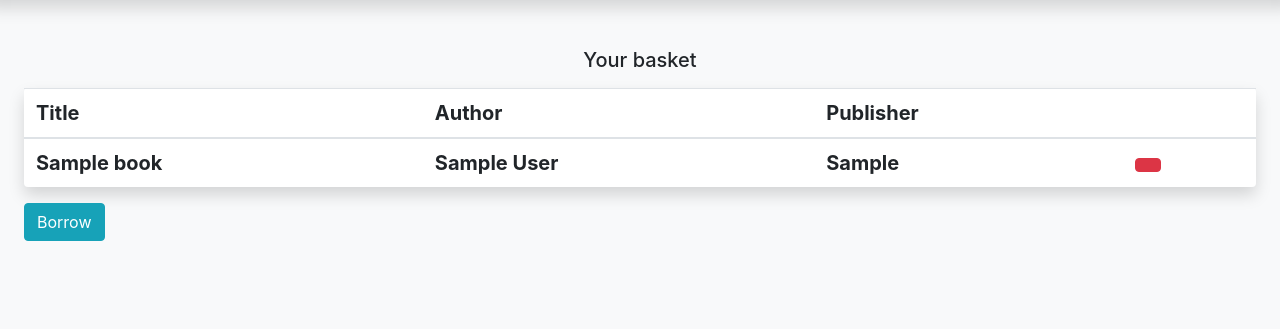
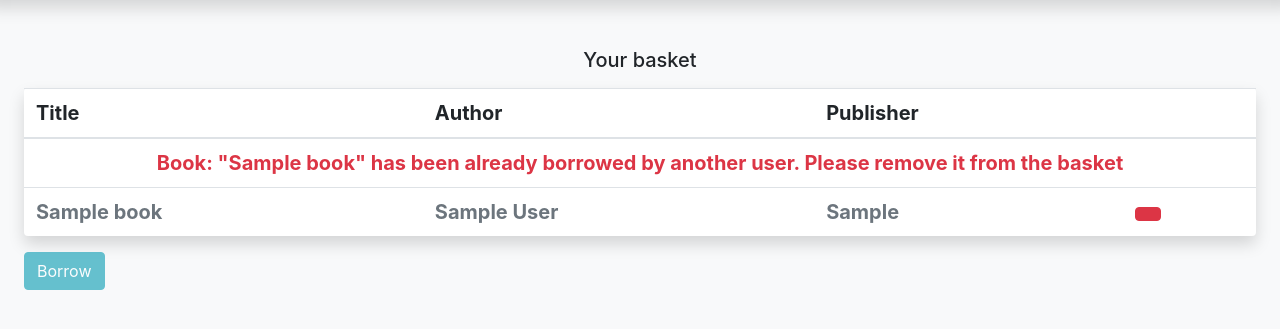
Before and after one commit to gbebenista/django_library, a Django app: a page that uses bookcase/books/templates/books/basketlist.html in a window 1280 px wide. Shown: the part 54-383 px from the top of the page. Run offline with Django 3.2, Linux system fonts and the light colour scheme; a user stored in the database is signed in; tables that the repository leaves empty hold one stand-in row (values such as "Sample post"); lists and menus that the app fills with data are empty; some libraries are stand-ins or nearby versions.

Commit message:
Fix borrow the same books in different baskets, fix duplicate key value in userbasket model

```diff
--- a/bookcase/books/models.py
+++ b/bookcase/books/models.py
@@ -28,7 +28,7 @@ class Book(models.Model):
 
 
 class UserBasket(models.Model):
-    basket_id = models.UUIDField(primary_key=True, default=uuid.uuid4(), unique=True)
+    basket_id = models.UUIDField(primary_key=True, default=uuid.uuid4, unique=True)
     user_id = models.ForeignKey('users.CustomUser', models.SET_NULL, null=True)
     books = models.ManyToManyField(Book)
 
--- a/bookcase/books/templates/books/basketlist.html
+++ b/bookcase/books/templates/books/basketlist.html
@@ -1,15 +1,22 @@
 {% extends 'books/base.html' %}
 {% block title %}Basket{% endblock %}
 {% block javascript %}
+$(document).ready(function(){
+    var isAnyBookLoaned = $('.warning').attr('data-loaned');
+    console.log(isAnyBookLoaned);
+    if (isAnyBookLoaned == "true"){
+    $('.borrow').addClass('disabled');
+    }
+});
 $('.deletefrombasket').click(function(){
-var bookid = $(this).attr('data-catid');
+var bookId = $(this).attr('data-catid');
 const csrftoken = jQuery("[name=csrfmiddlewaretoken]").val();
 $.ajax({
 type:"POST",
 url: "{% url 'deletefrombasket'%}",
 data:{
 'csrfmiddlewaretoken': csrftoken,
-'book_id': bookid,
+'book_id': bookId,
 },
 dataType: 'json',
 success: function(data){
@@ -40,8 +47,18 @@ alert("There is an error occurred");
         </tr>
         </thead>
         <tbody>
+        {% for books in object.books.all %}
+        {% if books.is_loaned == True %}
         <tr>
-            {% for books in object.books.all %}
+            <th colspan="4" data-loaned="true" class="text-danger text-center warning">Book: "{{ books.title }}" has been already borrowed by
+                another user. Please remove it from the basket
+            </th>
+        </tr>
+        <tr class="text-muted">
+            {% else %}
+        <tr>
+            {% endif %}
+
             <th scope="col">{{books.title}}</th>
             <th scope="col">{{books.author}}</th>
             <th scope="col">{{books.publisher}}</th>
@@ -52,16 +69,13 @@ alert("There is an error occurred");
                 </span>
             </th>
         </tr>
-        {% empty %}
-        <tr>
-            <th scope="col">Empty</th>
-        </tr>
+
         </tbody>
         {% endfor %}
     </table>
     <a href="{% url 'setloaned' %}" class="btn btn-info borrow" data-toggle="tooltip" title="Borrow book!">Borrow</a>
     {% empty %}
-    <p class="text-center"> Your basket is deleted </p>
+    <p class="text-center"> Your basket has been deleted </p>
     {% endfor %}
 
 </div>
--- a/bookcase/books/templates/books/userbookslist.html
+++ b/bookcase/books/templates/books/userbookslist.html
@@ -53,7 +53,7 @@ $('.giveback').click(function(){
         </tr>
                 {% empty %}
                 <tr>
-                    <th scope="col">Empty</th>
+                    <th colspan="4" class="text-center">Empty</th>
                 </tr>
         </tbody>
         {% endfor %}
--- a/bookcase/books/views.py
+++ b/bookcase/books/views.py
@@ -4,14 +4,13 @@
 from django.shortcuts import redirect
 from django.urls import reverse_lazy
 from django.views.generic import ListView, CreateView, DeleteView, UpdateView, DetailView, TemplateView, RedirectView
-from django.views.generic.detail import SingleObjectMixin
-
 from books.forms import CreateBookForm, UpdateBookForm
 from books.models import Book, UserBasket
 
 
-# TODO: jak książka w koszyku, to ustawiona status w tabeli na loaned, link na całym wierszu książki jak książka jest wypożyczona to inny user nie może wypożyczyć (bo teraz to nadpisuje)
-# TODO: books_userbasket_books na uuid4
+# TODO:
+#  jak książka w koszyku, to ustawiony status w tabeli na loaned
+#  link na całym wierszu książki
 
 
 class CheckBasketMixin:
@@ -92,9 +91,11 @@
 class SetBookToLoanedView(RedirectView):
     def get(self, request, **response_kwargs):
         basket = UserBasket.objects.get(user_id=request.user)
-        for b in basket.books.all():
-            if b.is_loaned == False:
-                book = Book.objects.get(id=b.id)
+        for book in basket.books.all():
+            if book.is_loaned == True:
+                return redirect("basketlist", pk=request.user)
+        for book in basket.books.all():
+            if book.is_loaned == False:
                 book.is_loaned = True
                 book.loaner_user = request.user
                 book.save()
@@ -102,26 +103,26 @@
         return redirect("home")
 
 
-class CreationBookView(CreateView):
+class CreationBookView(CheckBasketMixin, CreateView):
     form_class = CreateBookForm
     success_url = reverse_lazy('home')
     template_name = 'books/createbook.html'
 
 
-class DeleteBookView(DeleteView):
+class DeleteBookView(CheckBasketMixin, DeleteView):
     model = Book
     success_url = reverse_lazy('home')
     template_name = 'books/deletebook.html'
 
 
-class UpdateBookView(UpdateView):
+class UpdateBookView(CheckBasketMixin, UpdateView):
     model = Book
     form_class = UpdateBookForm
     success_url = reverse_lazy('home')
     template_name = 'books/updatebook.html'
 
 
-class DetailBookView(DetailView):
+class DetailBookView(CheckBasketMixin, DetailView):
     model = Book
     success_url = reverse_lazy('home')
     template_name = 'books/detailbook.html'
```
Also changed, not shown: bookcase/books/templates/books/booklist.html (+5 -5 lines), bookcase/books/migrations/0003_auto_20200806_1040.py (added).
